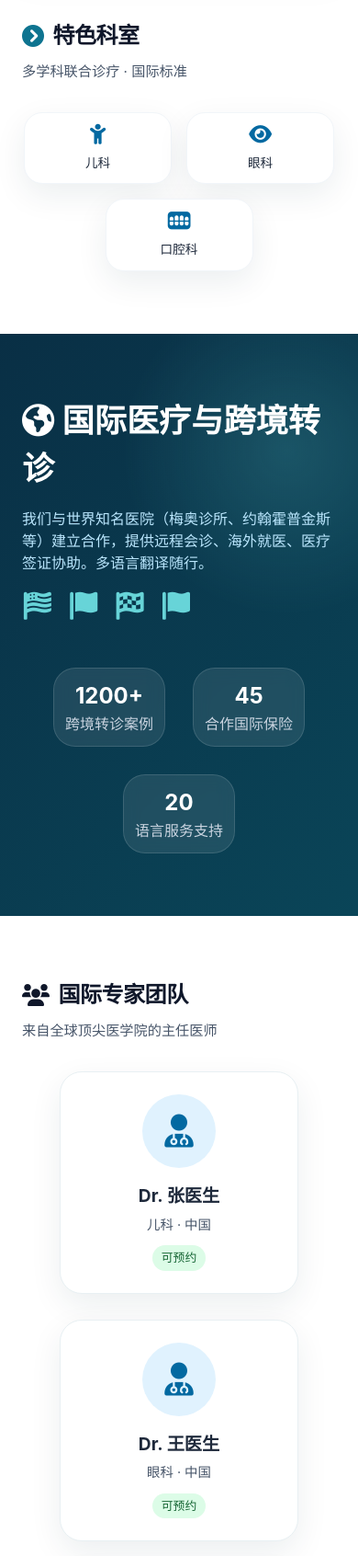
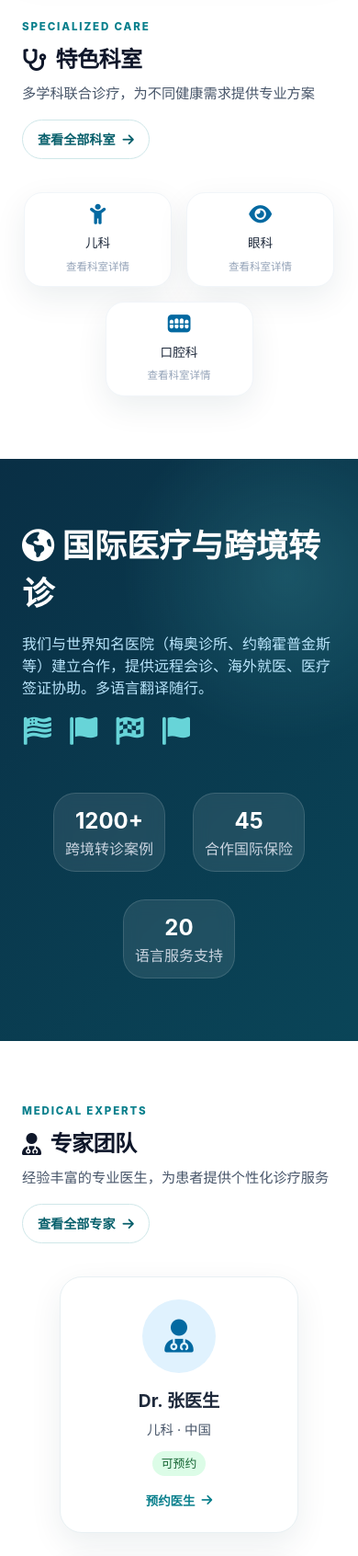
Before and after one commit to rong19954-hue/Hospital-website, a plain HTML site: page Hospital-website-main/index.html in a window 390 px wide. Shown: the part 1360-3052 px from the top of the page at 92% size. Drawn offline with Linux system fonts and the light colour scheme.

Commit message:
Add files via upload

```diff
--- a/Hospital-website-main/css/modern.css
+++ b/Hospital-website-main/css/modern.css
@@ -99,6 +99,17 @@ button:focus-visible, a:focus-visible, input:focus-visible, select:focus-visible
 .dept-item { width: 170px; color: inherit; cursor: pointer; }
 .section-title { letter-spacing: -.02em; }
 
+.home-section-heading { display: flex; align-items: end; justify-content: space-between; gap: 28px; margin-bottom: 36px; }
+.home-section-heading .section-title { margin-bottom: 8px; }
+.home-section-heading .section-subtitle { margin-bottom: 0; }
+.section-kicker { display: block; margin-bottom: 9px; color: var(--primary-color); font-size: .72rem; font-weight: 800; letter-spacing: .16em; }
+.section-more { display: inline-flex; flex: 0 0 auto; align-items: center; gap: 8px; padding: 10px 16px; color: var(--primary-dark); border: 1px solid #cfe7e9; border-radius: 999px; background: white; font-size: .88rem; font-weight: 700; text-decoration: none; transition: .2s; }
+.section-more:hover { border-color: var(--primary-light); background: #edfafa; transform: translateY(-2px); }
+.dept-item small { display: block; margin-top: 7px; color: #94a3b8; font-size: .72rem; }
+.doctor-card { display: flex; flex-direction: column; align-items: center; }
+.doctor-book-link { display: inline-flex; align-items: center; gap: 7px; margin-top: 17px; color: var(--primary-color); font-size: .84rem; font-weight: 700; text-decoration: none; }
+.doctor-book-link:hover { color: var(--primary-dark); }
+
 .international-section { padding-top: 84px; padding-bottom: 84px; background: radial-gradient(circle at 80% 20%, rgba(103,212,216,.18), transparent 30%), linear-gradient(135deg, #092f45, #0a4558); }
 .global-stat { border: 1px solid rgba(255,255,255,.13); background: rgba(255,255,255,.09); }
 .doctor-card, .dept-card, .doctor-profile-card, .service-card, .appointment-form-section, .info-card { border-color: #e8f0f3; box-shadow: var(--shadow-md); }
@@ -157,6 +168,7 @@ button:focus-visible, a:focus-visible, input:focus-visible, select:focus-visible
   .action-card { width: calc(50% - 12px); }
   .department-section, .doctors-section { padding-top: 68px; padding-bottom: 68px; }
   .international-section { padding-top: 68px; padding-bottom: 68px; }
+  .home-section-heading { align-items: flex-start; flex-direction: column; gap: 16px; }
 }
 
 @media (max-width: 480px) {
--- a/Hospital-website-main/index.html
+++ b/Hospital-website-main/index.html
@@ -5,7 +5,7 @@
   <meta name="viewport" content="width=device-width, initial-scale=1.0, maximum-scale=1.5, user-scalable=yes">
   <title>国际医疗中心</title>
 
-  <!-- 图标库 -->
+  <!-- Font Awesome 图标库 -->
   <link rel="stylesheet" href="https://cdnjs.cloudflare.com/ajax/libs/font-awesome/6.0.0-beta3/css/all.min.css">
 
   <!-- 本地样式文件 -->
@@ -15,17 +15,33 @@
   <link rel="stylesheet" href="css/modern.css">
 </head>
 <body>
+  <!-- 顶部信息栏 -->
   <div id="topBar"></div>
+
+  <!-- 主导航 -->
   <nav id="mainNav"></nav>
+
+  <!-- 英雄区域 -->
   <section id="heroSection"></section>
+
+  <!-- 快速操作卡片 -->
   <div id="quickActions"></div>
+
+  <!-- 科室导航 -->
   <section id="departmentsSection"></section>
+
+  <!-- 国际医疗特色 -->
   <section id="internationalSection"></section>
+
+  <!-- 医生团队 -->
   <section id="doctorsSection"></section>
+
+  <!-- 页脚 -->
   <footer id="mainFooter"></footer>
 
-  <script src="js/data.js"></script>
-  <script src="js/main.js"></script>
+  <!-- JavaScript 文件 -->
+  <script src="js/data.js?v=20260824-4"></script>
+  <script src="js/main.js?v=20260824-4"></script>
   <script src="js/appointment.js"></script>
 </body>
 </html>
--- a/Hospital-website-main/js/main.js
+++ b/Hospital-website-main/js/main.js
@@ -1,18 +1,27 @@
+// 主JavaScript逻辑
 document.addEventListener('DOMContentLoaded', function() {
-  // 渲染
+  // 渲染顶部信息栏
   renderTopBar();
+  // 渲染导航栏
   renderNavbar();
-  renderHeroSection()
+  // 渲染英雄区域
+  renderHeroSection();
+  // 渲染快速操作
   renderQuickActions();
+  // 渲染科室
   renderDepartments();
+  // 渲染国际医疗部分
   renderInternationalSection();
+  // 渲染医生团队
   renderFeaturedDoctors();
+  // 渲染页脚
   renderFooter();
 
   // 绑定事件
   bindEvents();
 });
 
+// 根据当前页面层级生成正确链接，避免子页面出现 pages/pages/... 路径。
 function pageUrl(fileName) {
   const inPagesDirectory = window.location.pathname.replace(/\\/g, '/').includes('/pages/');
   return inPagesDirectory ? fileName : `pages/${fileName}`;
@@ -158,15 +167,20 @@ function renderDepartments() {
     <button type="button" class="dept-item" onclick="viewDepartment('${dept.name}')">
       <i class="${dept.icon}"></i>
       <span>${dept.name}</span>
+      <small>查看科室详情</small>
     </button>
   `).join('');
 
   deptSection.innerHTML = `
     <div class="department-section">
-      <h2 class="section-title">
-        <i class="fas fa-chevron-circle-right" style="color: #0e7490;"></i> 特色科室
-      </h2>
-      <p class="section-subtitle">多学科联合诊疗 · 国际标准</p>
+      <div class="home-section-heading">
+        <div>
+          <span class="section-kicker">SPECIALIZED CARE</span>
+          <h2 class="section-title"><i class="fas fa-stethoscope"></i> 特色科室</h2>
+          <p class="section-subtitle">多学科联合诊疗，为不同健康需求提供专业方案</p>
+        </div>
+        <a class="section-more" href="${pageUrl('departments.html')}">查看全部科室 <i class="fas fa-arrow-right"></i></a>
+      </div>
       <div class="dept-grid">${departments}</div>
     </div>
   `;
@@ -218,13 +232,20 @@ function renderFeaturedDoctors() {
       <h4>${doctor.name}</h4>
       <p>${doctor.specialty} · ${doctor.country}</p>
       <span class="badge">${doctor.status}</span>
+      <a class="doctor-book-link" href="${pageUrl('appointment.html')}?doctor=${encodeURIComponent(doctor.name)}">预约医生 <i class="fas fa-arrow-right"></i></a>
     </div>
   `).join('');
 
   doctorsSection.innerHTML = `
     <div class="doctors-section">
-      <h2 class="section-title"><i class="fas fa-users"></i> 国际专家团队</h2>
-      <p class="section-subtitle">来自全球顶尖医学院的主任医师</p>
+      <div class="home-section-heading">
+        <div>
+          <span class="section-kicker">MEDICAL EXPERTS</span>
+          <h2 class="section-title"><i class="fas fa-user-doctor"></i> 专家团队</h2>
+          <p class="section-subtitle">经验丰富的专业医生，为患者提供个性化诊疗服务</p>
+        </div>
+        <a class="section-more" href="${pageUrl('doctors.html')}">查看全部专家 <i class="fas fa-arrow-right"></i></a>
+      </div>
       <div class="doctor-cards">${doctors}</div>
     </div>
   `;
--- a/Hospital-website-main/js/pages/doctors.js
+++ b/Hospital-website-main/js/pages/doctors.js
@@ -174,8 +174,10 @@ function filterDoctors(category, btn) {
   // 更新按钮状态
   document.querySelectorAll('.filter-btn').forEach(button => {
     button.classList.remove('active');
+    button.setAttribute('aria-pressed', 'false');
   });
   btn.classList.add('active');
+  btn.setAttribute('aria-pressed', 'true');
 
   // 筛选医生
   let filteredDoctors;
```
Also changed, not shown: Hospital-website-main/pages/doctors.html (+9 -7 lines).
